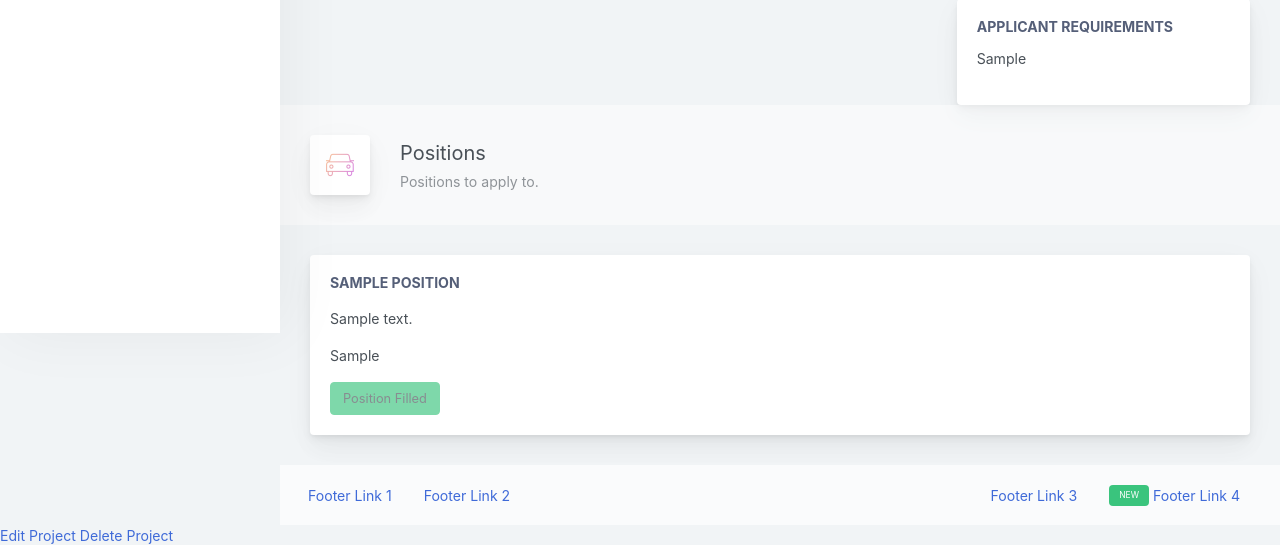
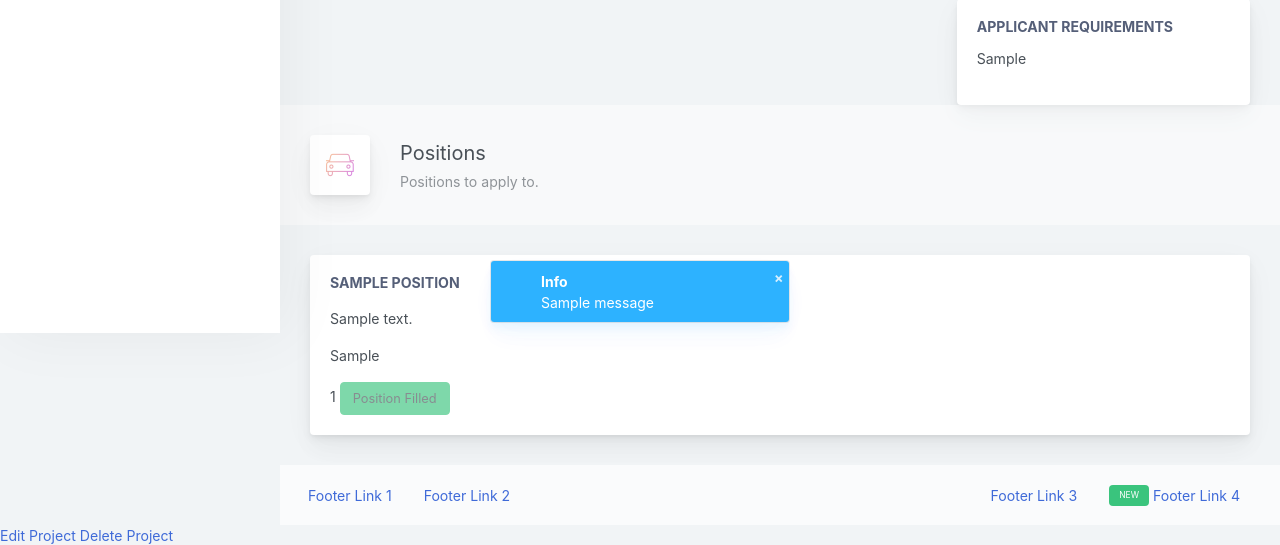
Before and after one commit to python-force/social-team-builder, a Django app: page /project/1/ in a window 1280 px wide. Shown: the part 467-1012 px from the top of the page. Run offline with Django 3.2, Linux system fonts and the light colour scheme; a user stored in the database is signed in; tables that the repository leaves empty hold one stand-in row (values such as "Sample post"); one stand-in notice (Sample message) is shown; some libraries are stand-ins or nearby versions.

Commit message:
design templates, messages

```diff
--- a/stb/core/templates/base.html
+++ b/stb/core/templates/base.html
@@ -1,7 +1,7 @@
 {% load static %}
 
 <!doctype html>
-<html lang="en">
+<body lang="en">
 
 <head>
     <meta charset="utf-8">
@@ -22,8 +22,10 @@
     =========================================================
     * The above copyright notice and this permission notice shall be included in all copies or substantial portions of the Software.
     -->
-<link href="{% static 'ui/main.css' %}" rel="stylesheet"></head>
+<link href="{% static 'ui/main.css' %}" rel="stylesheet">
+</head>
 {% block addcss %}{% endblock %}
+<body>
     <div>
         <div class="app-container app-theme-white body-tabs-shadow fixed-sidebar fixed-header">
             <div class="app-header header-shadow">
@@ -132,9 +134,37 @@
                     </div>
                 </div>
             </div>
+            <!--
+            {% if messages %}
+            <div class="row" style="padding-top: 60px;">
+                <div class="col-md-12">
+                    <div class="alert alert-primary fade show" role="alert" style="margin-bottom: 0rem;">
+                        {% for message in messages %}
+                            {{ message }}
+                        {% endfor %}
+                    </div>
+                </div>
+            </div>
+            {% endif %}
+            -->
             {% block content %}{% endblock %}
         </div>
     </div>
+
     <script type="text/javascript" src="{% static 'ui/assets/scripts/main.js' %}"></script></body>
+
     {% block js %}{% endblock %}
+    <div id="toast-container" class="toast-bottom-center">
+        <div class="toast toast-info" aria-live="polite" style="">
+            <div class="toast-progress"></div>
+            <button type="button" class="toast-close-button" role="button">×</button>
+            <div class="toast-title">Info</div>
+            <div class="toast-message">
+                {% for message in messages %}
+                    {{ message }}
+                {% endfor %}
+            </div>
+        </div>
+    </div>
+</body>
 </html>
--- a/stb/core/templates/project.html
+++ b/stb/core/templates/project.html
@@ -125,11 +125,12 @@
                             <h5 class="card-title">{{ position_info_list.0.title }}</h5>
                             <p>{{ position_info_list.0.description|markdown }}</p>
                             <p>{{ position_info_list.0.availability|markdown }}</p>
+                            {{ position_info_list.1 }}
                             {% if position_info_list.1 == -1 %}
                             <a href="{% url 'apply-position' project.id position_id %}" class="btn-wide btn btn-success">Apply</a>
                             {% elif position_info_list.1 == 0 %}
                             <a class="btn-wide btn btn-light disabled">Apply</a>
-                            <a href="{% url 'apply-position' project.id position_id %}" class="btn-wide btn btn-danger">Cancel Apply?</a>
+                            <a href="{% url 'cancel-apply' project.id position_id %}" class="btn-wide btn btn-danger">Cancel Apply?</a>
                             {% elif position_info_list.1 == 1 %}
                             <a class="btn-wide btn btn-success disabled">Position Filled</a>
                             {% endif %}
--- a/stb/core/views.py
+++ b/stb/core/views.py
@@ -185,7 +185,6 @@ class SkillInline(InlineFormSetFactory):
 class ProjectInline(InlineFormSetFactory):
     model = Project
     form_class = ProjectForm
-    fields = ['title', 'url']
     factory_kwargs = {'extra': 1, 'max_num': None,
                       'can_order': False, 'can_delete': True}
     prefix = 'project_formset'
@@ -359,6 +358,7 @@ class ApplyPositionView(RedirectView):
                 user=self.request.user,
                 position=position,
                 profile=position_profile,
+                status=0
             )
             if created:
                 messages.success(
```
Lines whose indentation alone changed are shown as unchanged.
